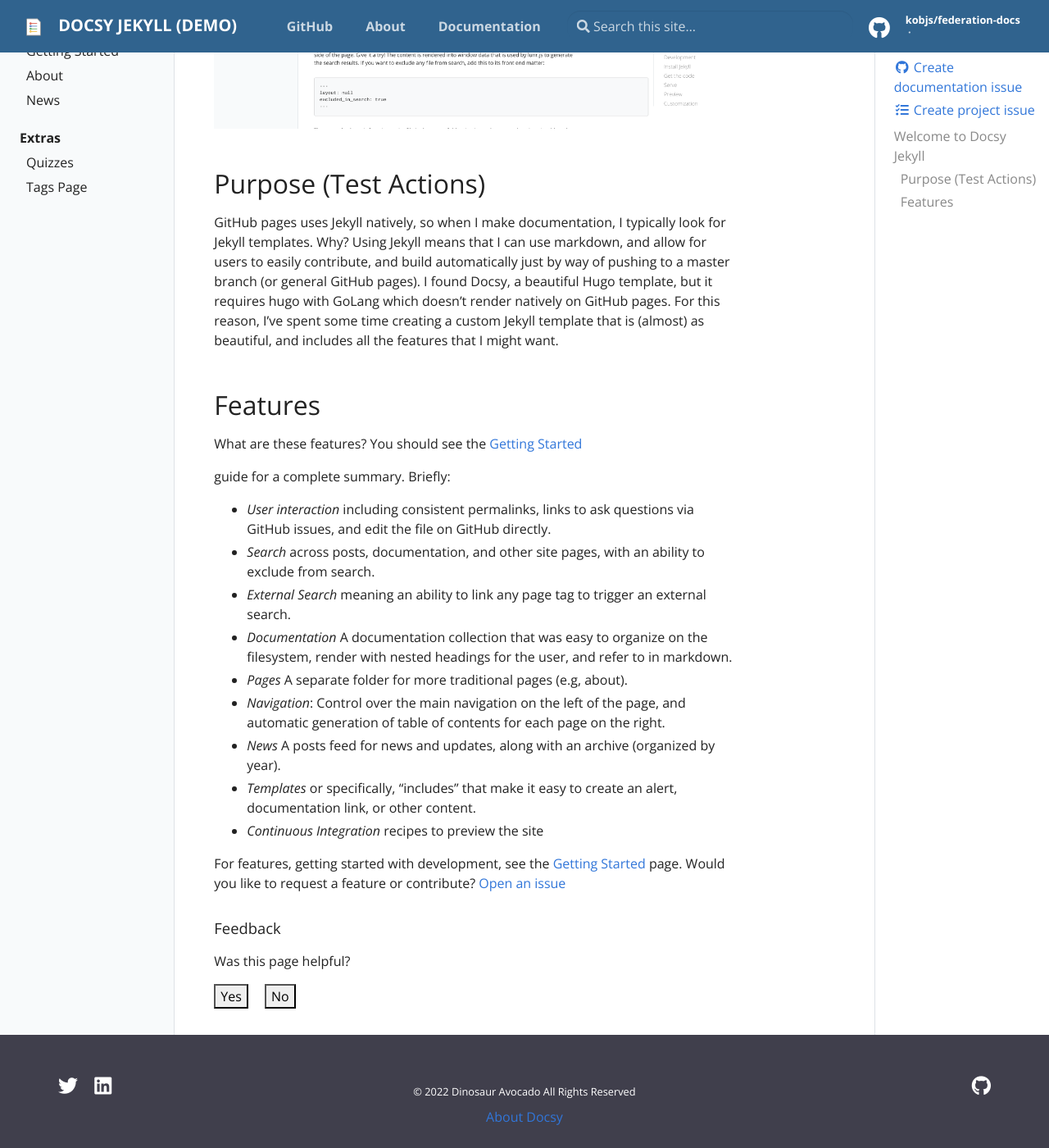
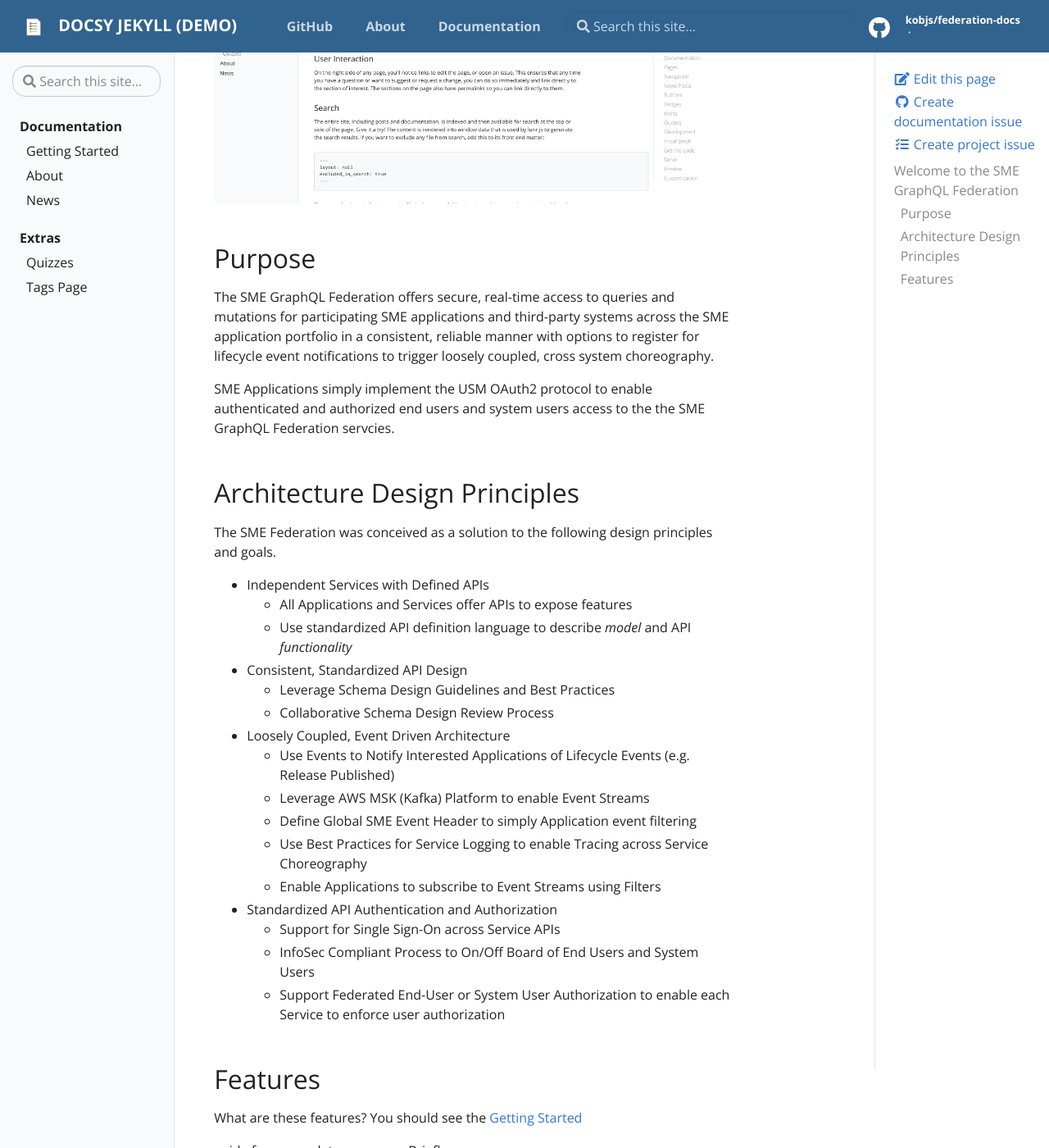
Before and after one commit to kobjs/federation-docs, a Jekyll site: the page built from pages/index.md, in a window 1280 px wide and 1400 px high, scrolled down 373 px. Shown: the whole window at 82% size. Built offline with Jekyll 4.4.1, drawn with Linux system fonts in a browser that asks for light colours; some of the changed text lies outside the part shown.

Commit message:
Incremental RDX Documentation update

```diff
--- a/pages/index.md
+++ b/pages/index.md
@@ -1,42 +1,72 @@
 ---
 layout: page
-title: Docsy Jekyll Theme
+title: SME GraphQL Federation
 permalink: /
 ---
 
-# Welcome to Docsy Jekyll
+# Welcome to the SME GraphQL Federation
+{% assign date = '2021-12-30' %}
 
-This is a starter template for a docsy jekyll theme.
+The SME GraphQL Federation relies on GraphQL schema and the Apollo Federation Gateway to provide a single
+endpoint to all data graphs for participating SME application services.
 
-{% assign date = '2021-12-30' %}
 
 ![assets/img/docsy-jekyll.png](./assets/img/docsy-jekyll.png)
 
-## Purpose (Test Actions)
+## Purpose
 
-GitHub pages uses Jekyll natively, so when I make documentation, I typically
-look for Jekyll templates. Why? Using Jekyll means that I can use markdown,
-and allow for users to easily contribute, and build automatically just by
-way of pushing to a master branch (or general GitHub pages).
-I found Docsy, a beautiful Hugo template, but it requires hugo with GoLang
-which doesn't render natively on GitHub pages. For this reason, I've spent
-some time creating a custom Jekyll template that is (almost) as beautiful,
-and includes all the features that I might want.
+The SME GraphQL Federation offers secure, real-time access to queries and mutations for participating SME applications
+and third-party systems across the SME application portfolio in a consistent, reliable manner with options to register
+for lifecycle event notifications to trigger loosely coupled, cross system choreography.
+
+SME Applications simply implement the USM OAuth2 protocol to enable authenticated and authorized end users and
+system users access to the the SME GraphQL Federation servcies.
+
+## Architecture Design  Principles
+
+The SME Federation was conceived as a solution to the following design principles and goals.
+
+- Independent Services with Defined APIs
+  - All Applications and Services offer APIs to expose features
+  - Use standardized API definition language to describe *model* and API *functionality*
+
+
+- Consistent, Standardized API Design
+  - Leverage Schema Design Guidelines and Best Practices
+  - Collaborative Schema Design Review Process
+
+
+- Loosely Coupled, Event Driven Architecture
+  - Use Events to Notify Interested Applications of Lifecycle Events (e.g. Release Published)
+  - Leverage AWS MSK (Kafka) Platform to enable Event Streams
+  - Define Global SME Event Header to simply Application event filtering
+  - Use Best Practices for Service Logging to enable Tracing across Service Choreography
+  - Enable Applications to subscribe to Event Streams using Filters
+
+
+- Standardized API Authentication and Authorization
+  - Support for Single Sign-On across Service APIs
+  - InfoSec Compliant Process to On/Off Board of End Users and System Users
+  - Support Federated End-User or System User Authorization to enable each Service to enforce user authorization
+
 
 ## Features
 
 What are these features? You should see the {% include doc.html name="Getting Started" path="getting-started" %}
 guide for a complete summary. Briefly:
 
- - *User interaction* including consistent permalinks, links to ask questions via GitHub issues, and edit the file on GitHub directly.
- - *Search* across posts, documentation, and other site pages, with an ability to exclude from search.
- - *External Search* meaning an ability to link any page tag to trigger an external search.
- - *Documentation* A documentation collection that was easy to organize on the filesystem, render with nested headings for the user, and refer to in markdown.
- - *Pages* A separate folder for more traditional pages (e.g, about).
- - *Navigation*: Control over the main navigation on the left of the page, and automatic generation of table of contents for each page on the right.
- - *News* A posts feed for news and updates, along with an archive (organized by year).
- - *Templates* or specifically, "includes" that make it easy to create an alert, documentation link, or other content.
- - *Continuous Integration* recipes to preview the site
+ - *Single, Unified Data Graph for All SME Applications* - Application clients can access data from
+   *multiple*  backend-end services in a **single** graphql query.
+ - *Federated Design and Build Process* - SME Application teams design and build at their own pace while
+   still participating in the SME Federation.
+ - *Separation of Concerns* - SME application focus on their own **domain data graph** avoiding the effort to design
+   and build data or API access methods to access other applications.
+ - *Incremental, Evolution of Unified Data Graph* - SME application teams can *add* or *extend* the unified data
+   graph incrementally over time without impacting other applications.
+ - *GraphQL Schema Management* - GraphQL schema *design-first* tools to edit, validate, package and release versioned
+   graphql schemas to Nexux for use by backend-services.
+ - *GraphQL Schema Design Guides* -  User guides, design patterns and examples to encourage consistent schema design
+   and best practices.
 
 
 For features, getting started with development, see the {% include doc.html name="Getting Started" path="getting-started" %} page. Would you like to request a feature or contribute?
```
Also changed, not shown: README.md (+1 -1 lines).
